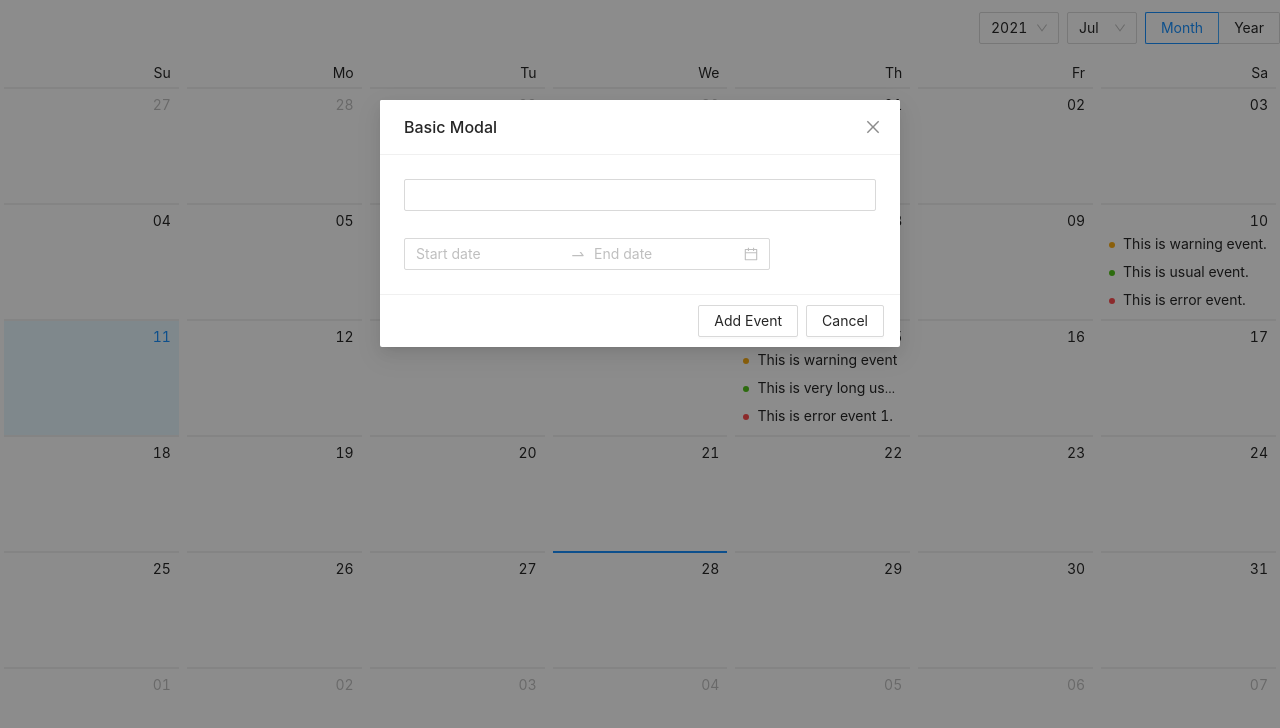
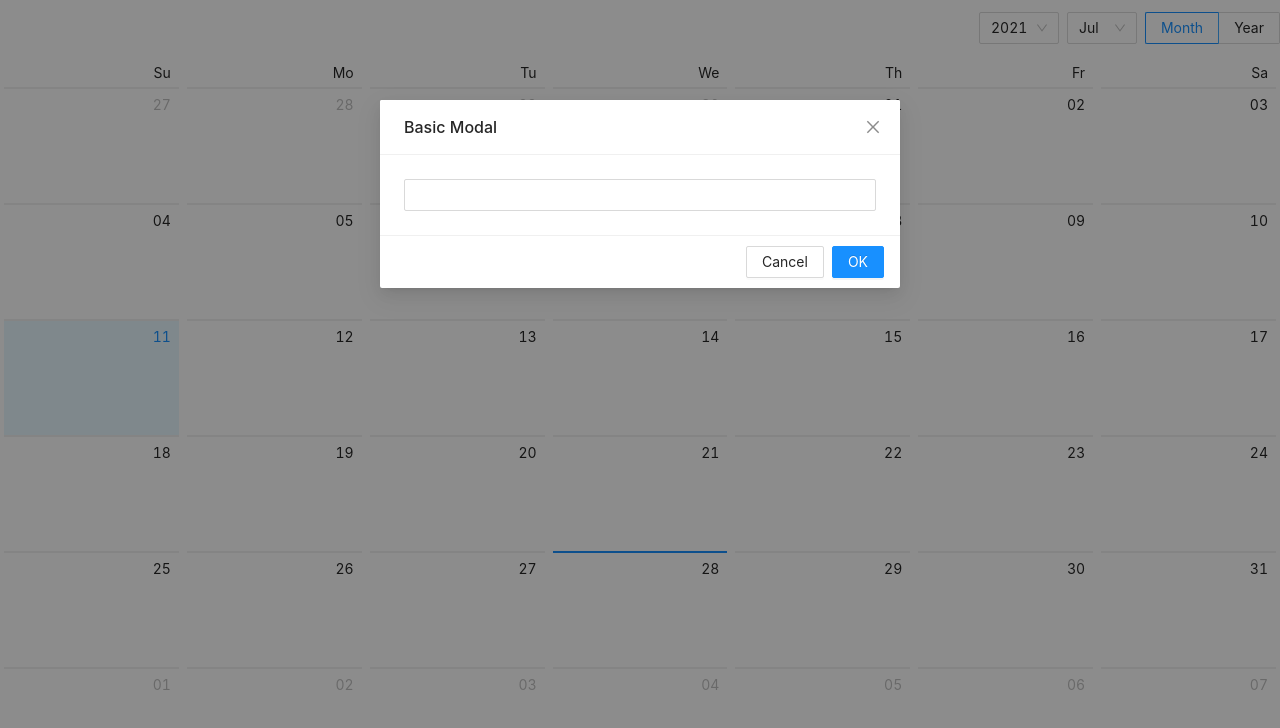
Before and after one commit to NouraldinS/calendar-task, a React (Create React App) app: page / in a window 1280 px wide. Both pictures are taken after a click on the element "11". Shown: the top 728 px of the page. Built offline with nearby package versions, Linux system fonts and the light colour scheme.

Commit message:
Add Event

```diff
--- a/src/App.js
+++ b/src/App.js
@@ -1,9 +1,11 @@
 import CalendarDesign from './Components/CalendarDesign';
+import React from 'react';
 
 function App() {
   return (
     <div className="App">
-<CalendarDesign/>
+      <CalendarDesign
+        name="mohammed" />
     </div>
   );
 }
--- a/src/Components/CalendarDesign.js
+++ b/src/Components/CalendarDesign.js
@@ -1,104 +1,65 @@
 import { React, useState } from 'react';
 import 'antd/dist/antd.css';
 import './style.css';
-import { Calendar, Badge, Input } from 'antd';
-import { Modal, Button, DatePicker } from 'antd';
+import { Calendar, Input } from 'antd';
+import { Modal, } from 'antd';
 
-const { RangePicker } = DatePicker;
 const CalendarDesign = () => {
   const [title, setTitle] = useState('');
+  const [eventlist, SetEventlist] = useState([])
+  const [date, SetDate] = useState('')
   const [isModalVisible, setIsModalVisible] = useState(false);
+
+  // console.log({eventlist})
   const showModal = () => {
     setIsModalVisible(true);
-  };
-  const handleOk = () => {
-    setIsModalVisible(false);
-    // alert(title)
   };
   const handleCancel = () => {
     setIsModalVisible(false);
   };
-  function getListData(value) {
-    let listData;
-    switch (value.date()) {
-      case 8:
-        listData = [
-          { type: 'warning', content: `This is warning ${title}` },
-        ];
-        break;
-      case 10:
-        listData = [
-          { type: 'warning', content: 'This is warning event.' },
-          { type: 'success', content: 'This is usual event.' },
-          { type: 'error', content: 'This is error event.' },
-        ];
-        break;
-      case 15:
-        listData = [
-          { type: 'warning', content: 'This is warning event' },
-          { type: 'success', content: 'This is very long usual event。。....' },
-          { type: 'error', content: 'This is error event 1.' },
-          { type: 'error', content: 'This is error event 2.' },
-          { type: 'error', content: 'This is error event 3.' },
-          { type: 'error', content: 'This is error event 4.' },
-        ];
-        break;
-      default:
-    }
-    return listData || [];
-  }
+
   function dateCellRender(value) {
-    const listData = getListData(value);
+    const listData = eventlist;
       return (
-      <ul className="events">
-        {listData.map(item => (
-          <li key={item.content}>
-            <Badge status={item.type} text={item.content} />
-          </li>
-        ))}
-      </ul>
-    );
-  }
-  function getMonthData(value) {
-    if (value.month() === 8) {
-      return 1394;
+        <ul className="event">
+      {listData.map(item =>
+      {
+        if(item.date.format('l')==value.format('l')){
+          return <p key={item.id}>
+          {item.title}
+        </p>
         }
       }
-  function monthCellRender(value) {
-    const num = getMonthData(value);
-    return num ? (
-      <div className="notes-month">
-        <section>{num}</section>
-        <span>Backlog number</span>
-      </div>
-    ) : null;
+      )}
+        </ul>
+    )
   }
-  const handlSubmit = (e) => {
-    e.preventDefault();
-    alert(`tittle of task is ${title}`)
+  const addevent = (event) => {
+    SetEventlist([...eventlist, { event, date, title }])
+    console.log(eventlist)
+    // console.log({event})
+  }
+  const Handlesubmit = (event) => {
+    addevent(event)
+    setIsModalVisible(false);
+    // console.log(title)
+  }
+  const HandleChange = (date) => {
+    SetDate(date)
+    showModal()
+    // console.log(date)
   }
   return (
       <>
         <Calendar
-        onChange={showModal}
+          onChange={HandleChange}
           dateCellRender={dateCellRender}
-        monthCellRender={monthCellRender} />
-      <Modal title="Basic Modal" visible={isModalVisible} onOk={handleOk} onCancel={handleCancel}
-        footer={[
-          <Button type="submit" onClick={handleOk}>
-            Add Event
-          </Button>,
-          <Button onClick={handleCancel}>
-            Cancel
-          </Button>
-        ]}>
-        <form onSubmit={handlSubmit}>
+        />
+        <Modal title="Basic Modal" visible={isModalVisible} onOk={Handlesubmit} onCancel={handleCancel}>
           <Input onChange={e => setTitle(e.target.value)} type="text" name="title" value={title} />
-          <RangePicker
-          />
-        </form>
         </Modal>
       </>
   )
+
 }
 export default CalendarDesign
```
Also changed, not shown: package.json (+8 -0 lines), src/Components/CalendarEvent.js (added, +16 -0 lines), .eslintrc.js (added), src/setupTests.json (renamed from src/setupTests.js), 2 other files (tests, documents, lock files or other folders). Lines whose indentation alone changed are shown as unchanged.
